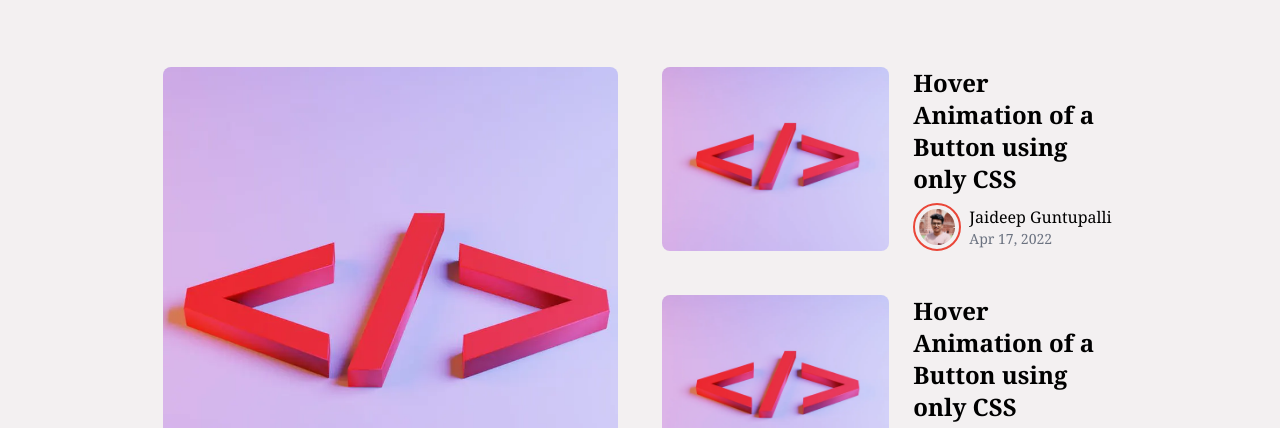
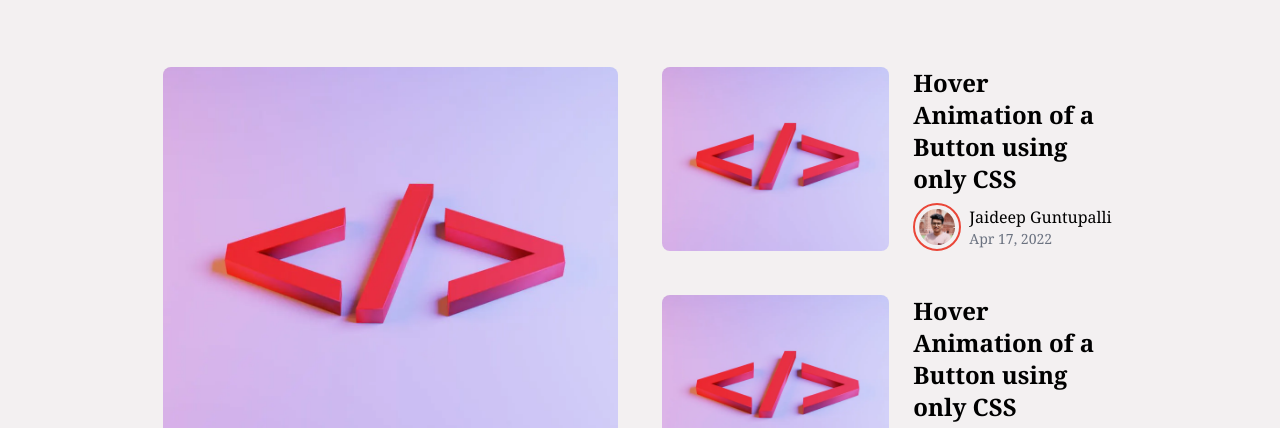
Before and after one commit to gjdeep/jaideepguntupalli.com, a Gatsby site in the folder web/: page /blog in a window 1280 px wide. Shown: the part 223-651 px from the top of the page. Built offline with nearby package versions, Linux system fonts and the light colour scheme; Gatsby itself is replaced by a stand-in of ours.

Commit message:
Update: Fixed blog Safari CSS issue

```diff
--- a/web/src/sections/blog/Hero.jsx
+++ b/web/src/sections/blog/Hero.jsx
@@ -18,7 +18,7 @@ const Hero = () => {
                     <img
                         src={code}
                         alt="Code Thumbnail"
-                        className="h-full object-cover rounded-lg"
+                        className="h-full object-cover max-h-[384px] rounded-lg"
                     />
 
                     <div className="flex flex-col gap-2">
```
